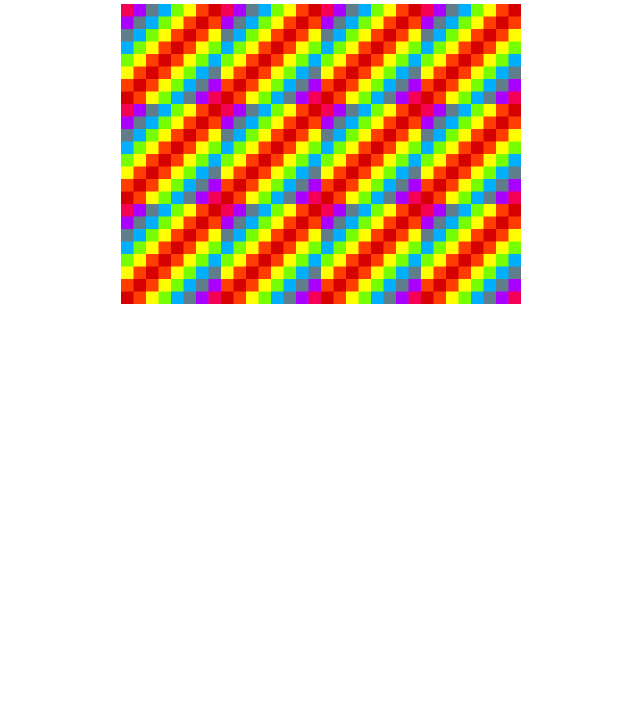
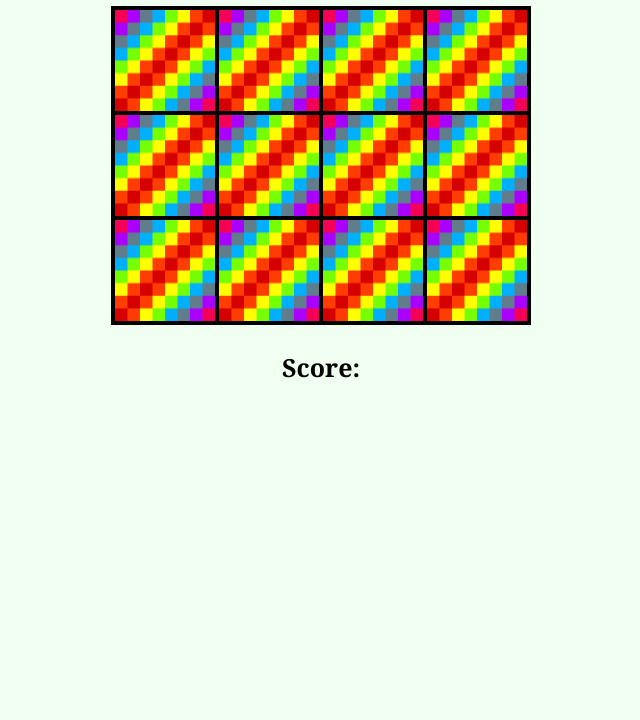
Before and after one commit to tkremer72/Simple-Memory-Game, a plain HTML site: page index.html in a window 1280 px wide. Shown: the part 80-800 px from the top of the page, without its empty margins (319-959 px from the left). Drawn offline with Linux system fonts and the light colour scheme.

Commit message:
Added a border to the grid and to the images within the grid, changed the images to ones I created.  Added a new function to reload the page after 2.5 seconds or 2500 milliseconds.

```diff
--- /dev/null
+++ b/assets/css/style.css
@@ -0,0 +1,31 @@
+body {
+     background-color: honeydew;
+}
+
+.grid {
+     margin: auto;
+     display: flex;
+     flex-wrap: wrap;
+     width: 416px;
+     height: 315px;
+     border: 2px solid black;
+}
+
+.grid img {
+     border: 2px solid black;
+}
+
+h1 {
+     text-align: center;
+     font-family: Georgia, 'Times New Roman', Times, serif;
+     font-weight: bold;
+     font-style: normal;
+}
+
+h3 {
+     text-align: center;
+     font-size: 25px;
+     font-style: none;
+     font-weight: medium;
+     font-family: Georgia, 'Times New Roman', Times, serif
+}
--- a/app.js
+++ b/assets/javascript/app.js
@@ -3,51 +3,51 @@ document.addEventListener("DOMContentLoaded", () => {
   const cardsArray = [
     {
       name: "camera",
-      img: "images/camera.png",
+      img: "assets/images/camera.png",
     },
     {
       name: "fire",
-      img: "images/fire.png",
+      img: "assets/images/fire.png",
     },
     {
       name: "kitten",
-      img: "images/kitten.png",
+      img: "assets/images/kitten.png",
     },
     {
       name: "pirate",
-      img: "images/pirate.png",
+      img: "assets/images/pirate.png",
     },
     {
       name: "pokemon",
-      img: "images/pokemon.png",
+      img: "assets/images/pokemon.png",
     },
     {
       name: "thumbs",
-      img: "images/thumbs.png",
+      img: "assets/images/thumbs.png",
     },
     {
       name: "camera",
-      img: "images/camera.png",
+      img: "assets/images/camera.png",
     },
     {
       name: "fire",
-      img: "images/fire.png",
+      img: "assets/images/fire.png",
     },
     {
       name: "kitten",
-      img: "images/kitten.png",
+      img: "assets/images/kitten.png",
     },
     {
       name: "pirate",
-      img: "images/pirate.png",
+      img: "assets/images/pirate.png",
     },
     {
       name: "pokemon",
-      img: "images/pokemon.png",
+      img: "assets/images/pokemon.png",
     },
     {
       name: "thumbs",
-      img: "images/thumbs.png",
+      img: "assets/images/thumbs.png",
     },
   ];
 
@@ -66,7 +66,7 @@ document.addEventListener("DOMContentLoaded", () => {
   function createBoard() {
     for (let i = 0; i < cardsArray.length; i++) {
       const card = document.createElement("img");
-      card.setAttribute("src", "images/blank.png");
+      card.setAttribute("src", "assets/images/blank.png");
       card.setAttribute("data-id", i);
       card.addEventListener("click", flipCard);
       grid.appendChild(card);
@@ -80,12 +80,12 @@ document.addEventListener("DOMContentLoaded", () => {
     const optionTwoId = cardsChosenId[1];
     if (cardsChosen[0] === cardsChosen[1]) {
       alert("You Found A Match!");
-      cards[optionOneId].setAttribute("src", "images/white.png");
-      cards[optionTwoId].setAttribute("src", "images/white.png");
+      cards[optionOneId].setAttribute("src", "assets/images/white.png");
+      cards[optionTwoId].setAttribute("src", "assets/images/white.png");
       cardsWon.push(cardsChosen);
     } else {
-      cards[optionOneId].setAttribute("src", "images/blank.png");
-      cards[optionTwoId].setAttribute("src", "images/blank.png");
+      cards[optionOneId].setAttribute("src", "assets/images/blank.png");
+      cards[optionTwoId].setAttribute("src", "assets/images/blank.png");
       alert("Sorry, Please Try Again!");
     }
     cardsChosen = [];
@@ -93,9 +93,13 @@ document.addEventListener("DOMContentLoaded", () => {
     resultDisplay.textContent = cardsWon.length;
     if (cardsWon.length === cardsArray.length / 2) {
       resultDisplay.textContent = "Congratulations! You Found Them All!";
+      autoRefresh(2500)
     }
   }
-
+//Reload the window after 3 seconds
+function autoRefresh(t) {
+  setTimeout("location.reload(true);", t)
+}
   //Flip your card
   function flipCard() {
     var cardId = this.getAttribute("data-id");
--- a/index.html
+++ b/index.html
@@ -5,14 +5,19 @@
      <meta http-equiv="X-UA-Compatible" content="IE=edge">
      <meta name="viewport" content="width=device-width, initial-scale=1.0">
      <title>Memory Game</title>
-     <link rel="stylesheet" href="style.css">
-     <script src="app.js" charset="utf-8"></script>
+     <link rel="stylesheet" href="assets/css/style.css">
+     <script src="assets/javascript/app.js" charset="utf-8"></script>
 </head>
 <body>
-     <h3>Score: <span id="result"></span></h3>
+     <h1>Simple JavaScript Memory Game</h1>
+
 
      <div class="grid">
 
      </div>
+
+     <h3>Score: <span id="result"></span></h3>
+
+
 </body>
 </html>
--- a/style.css
+++ /dev/null
@@ -1,14 +0,0 @@
-.grid {
-     margin: auto;
-     display: flex;
-     flex-wrap: wrap;
-     width: 400px;
-     height: 300px;
-   }
-h3 {
-     text-align: center;
-     font-size: 25px;
-     font-style: none;
-     font-weight: medium;
-     font-family: Georgia, 'Times New Roman', Times, serif
-}
```
Also changed, not shown: assets/images/blank.png (renamed from images/blank.png), assets/images/camera.png (renamed from images/camera.png), assets/images/fire.png (renamed from images/fire.png), assets/images/kitten.png (renamed from images/kitten.png), assets/images/pirate.png (renamed from images/pirate.png), assets/images/pokemon.png (renamed from images/pokemon.png), assets/images/thumbs.png (renamed from images/thumbs.png), assets/images/white.png (renamed from images/white.png), 1 other file.
